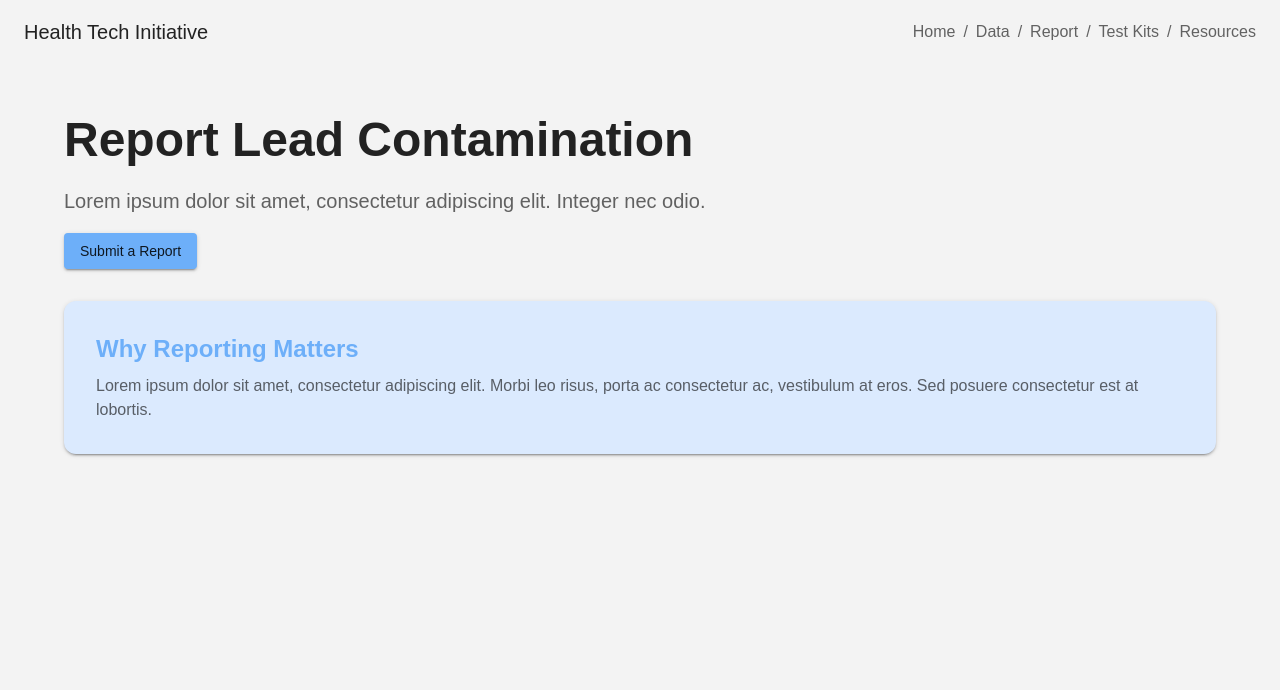
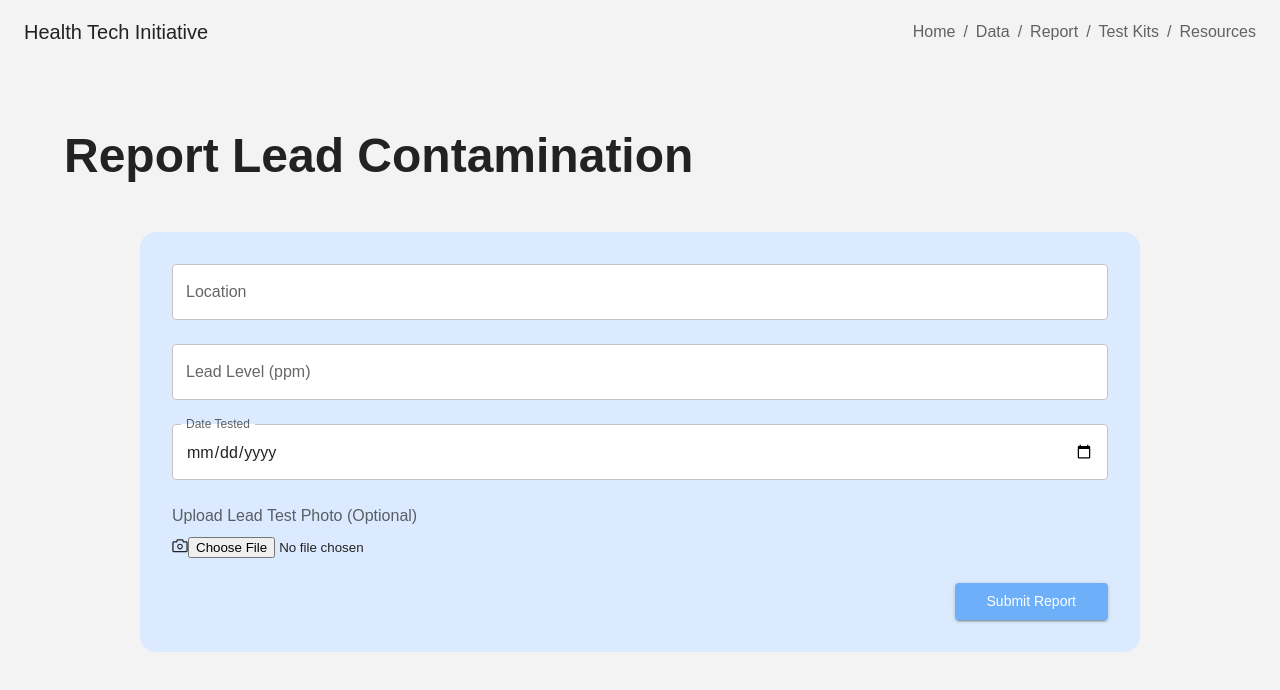
Before and after one commit to IggyLikesToCode/HealthTechInitiative2024-2025, a React (Create React App) app in the folder hti24-25/: page /report in a window 1280 px wide. Shown: the top 690 px of the page. Built offline with nearby package versions, Linux system fonts and the light colour scheme; the HTML template or start-up script is replaced by a standard one.

Commit message:
Changed up Report Page

```diff
--- a/hti24-25/src/tabs/Report.jsx
+++ b/hti24-25/src/tabs/Report.jsx
@@ -4,32 +4,21 @@ import {
   Container,
   Typography,
   Button,
-  Modal,
   Box,
   TextField,
   Stack,
+  InputLabel,
   IconButton,
-  Divider,
+  InputAdornment,
   Paper,
 } from "@mui/material";
-
-const modalStyle = {
-  position: "absolute",
-  top: "50%",
-  left: "50%",
-  transform: "translate(-50%, -50%)",
-  width: 400,
-  borderRadius: 3,
-  boxShadow: 24,
-  p: 4,
-  backgroundColor: "#f3f3f3",
-};
+import { CameraOutlined as Camera } from "@ant-design/icons";
 
 const Report = () => {
-  const [isModalOpen, setModalOpen] = useState(false);
   const [location, setLocation] = useState("");
   const [level, setLevel] = useState("");
   const [date, setDate] = useState("");
+  const [file, setFile] = useState(null);
 
   const handleSubmit = async () => {
     try {
@@ -58,10 +47,10 @@ const Report = () => {
 
       if (res.data.success) {
         alert("✅ Lead report submitted!");
-        setModalOpen(false);
         setLocation("");
         setLevel("");
         setDate("");
+        setFile(null);
       } else {
         alert("❌ Submission failed.");
       }
@@ -72,59 +61,28 @@ const Report = () => {
   };
 
   return (
-    <Container sx={{ py: 6 }}>
+    <Container sx={{ py: 8 }}>
       <Typography variant="h3" fontWeight="bold" gutterBottom>
         Report Lead Contamination
       </Typography>
-      <Typography variant="h6" color="text.secondary" paragraph>
-        Lorem ipsum dolor sit amet, consectetur adipiscing elit. Integer nec
-        odio.
-      </Typography>
 
-      <Button
-        variant="contained"
-        color="primary"
-        onClick={() => setModalOpen(true)}
-        sx={{ mb: 4 }}
+      <Box
+        sx={{
+          maxWidth: 1000,
+          mx: "auto",
+          mt: 6,
+          p: 4,
+          borderRadius: 4,
+          backgroundColor: "#dbeafe",
+        }}
       >
-        Submit a Report
-      </Button>
-
-      <Paper
-        elevation={2}
-        sx={{ p: 4, backgroundColor: "#dbeafe", borderRadius: 3 }}
-      >
-        <Typography variant="h5" color="primary" fontWeight="bold" gutterBottom>
-          Why Reporting Matters
-        </Typography>
-        <Typography variant="body1" color="text.secondary">
-          Lorem ipsum dolor sit amet, consectetur adipiscing elit. Morbi leo
-          risus, porta ac consectetur ac, vestibulum at eros. Sed posuere
-          consectetur est at lobortis.
-        </Typography>
-      </Paper>
-
-      <Modal open={isModalOpen} onClose={() => setModalOpen(false)}>
-        <Box sx={modalStyle}>
-          <Box
-            display="flex"
-            justifyContent="space-between"
-            alignItems="center"
-          >
-            <Typography variant="h6" color="primary">
-              New Lead Report
-            </Typography>
-            <IconButton onClick={() => setModalOpen(false)}>
-              <Typography color="textSecondary">X</Typography>
-            </IconButton>
-          </Box>
-          <Divider sx={{ my: 2 }} />
-          <Stack spacing={2}>
+        <Stack spacing={3}>
           <TextField
             label="Location"
             value={location}
             onChange={(e) => setLocation(e.target.value)}
             fullWidth
+            InputProps={{ sx: { backgroundColor: "white", borderRadius: 1 } }}
           />
           <TextField
             label="Lead Level (ppm)"
@@ -132,6 +90,7 @@ const Report = () => {
             value={level}
             onChange={(e) => setLevel(e.target.value)}
             fullWidth
+            InputProps={{ sx: { backgroundColor: "white", borderRadius: 1 } }}
           />
           <TextField
             label="Date Tested"
@@ -140,22 +99,35 @@ const Report = () => {
             onChange={(e) => setDate(e.target.value)}
             InputLabelProps={{ shrink: true }}
             fullWidth
+            InputProps={{ sx: { backgroundColor: "white", borderRadius: 1 } }}
           />
-            <Box display="flex" justifyContent="flex-end" gap={1}>
-              <Button onClick={() => setModalOpen(false)} color="inherit">
-                Cancel
-              </Button>
+
+          <Box>
+            <InputLabel sx={{ mb: 1 }}>
+              Upload Lead Test Photo (Optional)
+            </InputLabel>
+
+            <Camera sx={{ color: "#60a5fa", mr: 1 }} />
+            <input
+              type="file"
+              accept="image/*"
+              onChange={(e) => setFile(e.target.files[0])}
+              style={{ flex: 1, border: "none", outline: "none" }}
+            />
+          </Box>
+
+          <Box display="flex" justifyContent="flex-end">
             <Button
               variant="contained"
               color="primary"
               onClick={handleSubmit}
+              sx={{ color: "white", px: 4 }}
             >
-                Submit
+              Submit Report
             </Button>
           </Box>
         </Stack>
       </Box>
-      </Modal>
     </Container>
   );
 };
```
Lines whose indentation alone changed are shown as unchanged.
